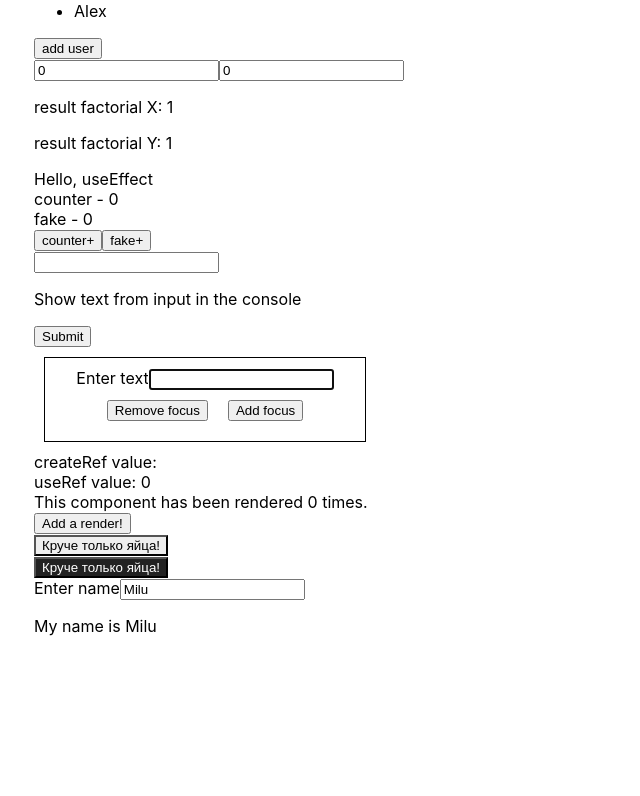
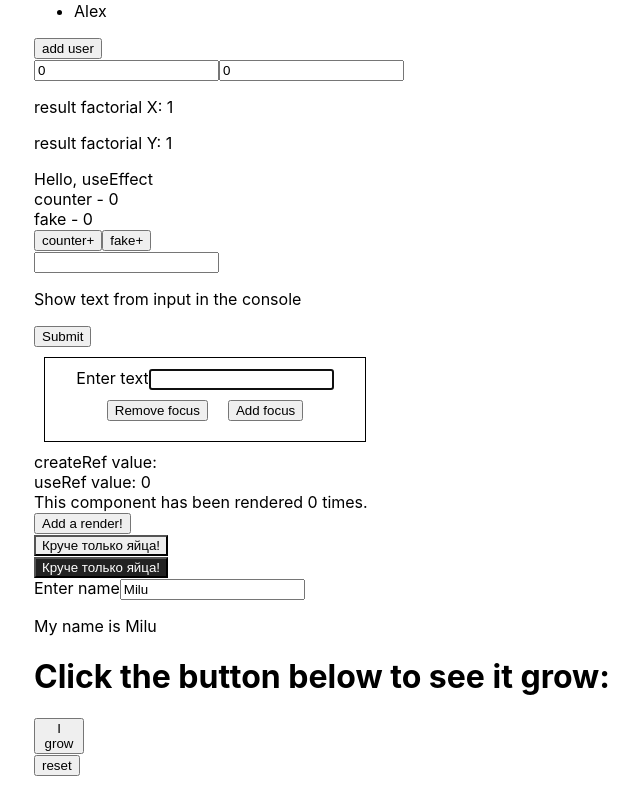
Before and after one commit to Yaroslav-Mig/react-ts-training, a React (Create React App) app: page / in a window 1280 px wide. Shown: the part 668-1464 px from the top of the page, without its empty margins (156-796 px from the left). Before the commit the page ends 1324 px from the top, so only its background shows below. Built offline with nearby package versions, Linux system fonts and the light colour scheme.

Commit message:
feat: add useReducer tutorial

```diff
--- a/src/App.tsx
+++ b/src/App.tsx
@@ -14,6 +14,7 @@ import UseEffectDemo from './components/useEffect/useEffectDemo';
 import UseCallback from './components/memo/UseCallback';
 import UseRefDemo from './components/useRef/useRefDemo';
 import UseContextDemo from './components/useContext/UseContextDemo';
+import UseReducerDemo from './components/useReducer/useReducerDemo';
 
 const menuList = [
   { id: '1', name: 'French fries' },
@@ -41,6 +42,7 @@ function App() {
   const [ratingValue, setRatingValue] = useState<RatingValue>(0);
   const [collapsed, setCollapsed] = useState<boolean>(false);
   const [toggle, setToggle] = useState(false);
+  const initWidth = 50;
   console.log('App');
   return (
     <div className='app'>
@@ -58,7 +60,8 @@ function App() {
 			<UseEffectDemo />
 			<UseCallback />
 			<UseRefDemo />
-			<UseContextDemo/>
+      <UseContextDemo />
+      <UseReducerDemo initWidth={initWidth} />
     </div>
   );
 }
--- /dev/null
+++ b/src/components/useReducer/useReducerDemo.tsx
@@ -0,0 +1,22 @@
+import React, { useReducer } from 'react';
+import { increaseWidthAC, resetWidthAC, setInitWidth, widthReducer } from './width-reducer';
+
+const useReducerDemo = ({ initWidth }: { initWidth: number }): JSX.Element => {
+  const [width, dispatch] = useReducer(widthReducer, initWidth, setInitWidth);
+
+  const handleIncrease = (): void => dispatch(increaseWidthAC());
+  const handleReset = (): void => dispatch(resetWidthAC(initWidth));
+
+  return (
+    <div>
+      <h1>Click the button below to see it grow:</h1>
+      <button style={{ width }} onClick={handleIncrease}>
+        I grow
+      </button>
+      <br />
+      <button onClick={handleReset}>reset</button>
+    </div>
+  );
+};
+
+export default React.memo(useReducerDemo);
--- /dev/null
+++ b/src/components/useReducer/width-reducer.ts
@@ -0,0 +1,27 @@
+type increaseWidthAT = ReturnType<typeof increaseWidthAC>;
+type resetWidthAT = ReturnType<typeof resetWidthAC>;
+type ActionsType = increaseWidthAT | resetWidthAT;
+
+export const setInitWidth = (initVal: number): number => initVal;
+
+export const widthReducer = (state: number, action: ActionsType): number => {
+	switch (action.type) {
+    case 'INCREASE-WIDTH':
+			return state + 10;
+
+		case 'RESET-WIDTH':
+			return setInitWidth(action.initValue);
+
+    default:
+      throw new Error('I don`t understand this type');
+  }
+};
+
+export const increaseWidthAC = () => ({
+  type: 'INCREASE-WIDTH',
+} as const);
+
+export const resetWidthAC = (initValue: number) => ({
+	type: 'RESET-WIDTH',
+	initValue
+} as const);
```
